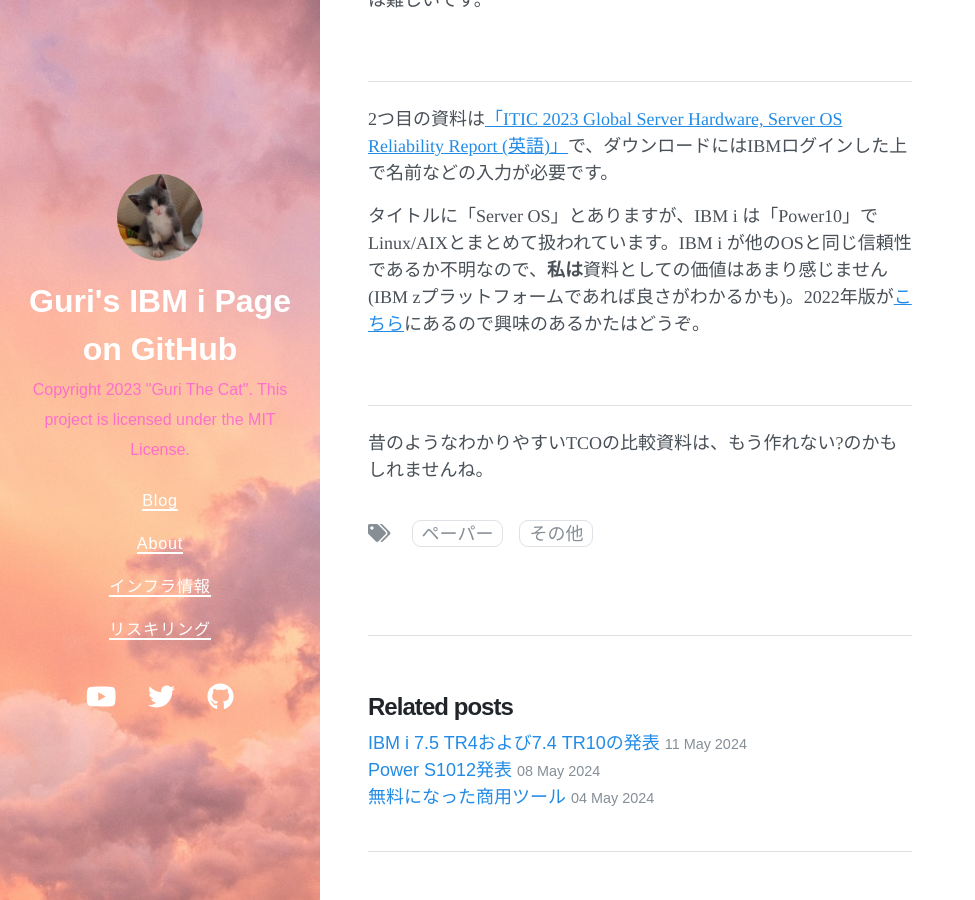
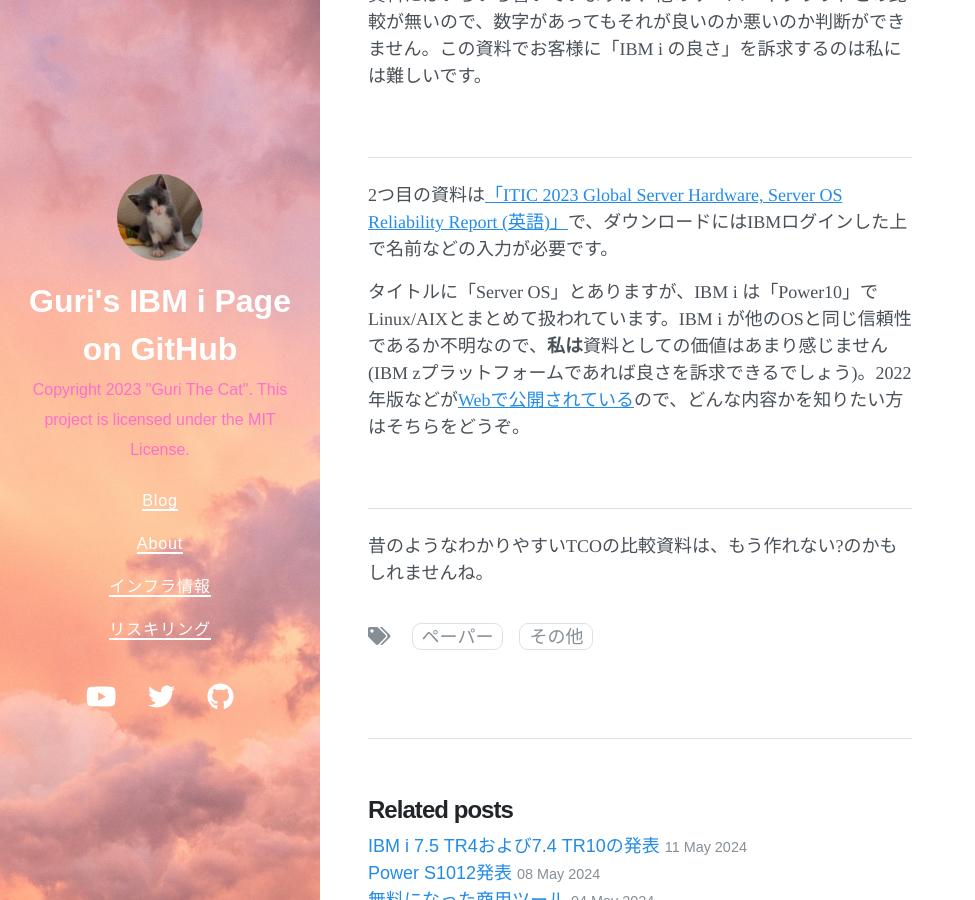
Before and after one commit to GuriCat/GuriPages, a Jekyll site: the page built from _posts/2024-05-12-IBM_iとPower関連のレポート.markdown, in a window 1280 px wide and 900 px high, scrolled down 446 px. Shown: the whole window, without its empty margins (0-975 px from the left). Built offline with Jekyll 4.4.1, drawn with Linux system fonts in a browser that asks for light colours; nearby versions of some CDN libraries.

Commit message:
Update 2024-05-12-IBM_iとPower関連のレポート.markdown

```diff
--- a/_posts/2024-05-12-IBM_iとPower関連のレポート.markdown
+++ b/_posts/2024-05-12-IBM_iとPower関連のレポート.markdown
@@ -5,6 +5,9 @@
 tags: [ペーパー, その他]
 ---
 IBMのサイトに掲載されているレポート、「Forrester社によるIBM i の総経済効果（TEI）調査 2023年版」と「ITIC 2023 Global Server Hardware,  Server OS Reliability Report」の感想。
+
+<br>
+<hr>
 
 2023年5月付けの[IBM iのTotal Economic Impact](https://tools.marketimpacttools.com/go/IBM/i-ebook/ja-jp/){:target="_blank"}(英語版PDFは[こちら](https://www.ibm.com/downloads/cas/1ZLRK39P){:target="_blank"})は記事投稿時点で[日本のIBM i ホームページ](https://www.ibm.com/jp-ja/products/ibm-i){:target="_blank"}にリンクがあります。ブラウザで直接閲覧でき、最後のページに資料PDFのダウンロードリンクがあります(要登録)。
 
@@ -15,7 +18,7 @@
 
 2つ目の資料は[「ITIC 2023 Global Server Hardware, Server OS Reliability Report (英語)」](https://community.ibm.com/community/user/power/viewdocument/itic-2023-global-server-hardware-s){:target="_blank"}で、ダウンロードにはIBMログインした上で名前などの入力が必要です。
 
-タイトルに「Server OS」とありますが、IBM i は「Power10」でLinux/AIXとまとめて扱われています。IBM i が他のOSと同じ信頼性であるか不明なので、**私は**資料としての価値はあまり感じません(IBM zプラットフォームであれば良さがわかるかも)。2022年版が[こちら](https://itic-corp.com/itic-2022-global-server-reliability-results/){:target="_blank"}にあるので興味のあるかたはどうぞ。
+タイトルに「Server OS」とありますが、IBM i は「Power10」でLinux/AIXとまとめて扱われています。IBM i が他のOSと同じ信頼性であるか不明なので、**私は**資料としての価値はあまり感じません(IBM zプラットフォームであれば良さを訴求できるでしょう)。2022年版などが[Webで公開されている](https://itic-corp.com/itic-2022-global-server-reliability-results/){:target="_blank"}ので、どんな内容かを知りたい方はそちらをどうぞ。
 
 <br>
 <hr>
```
